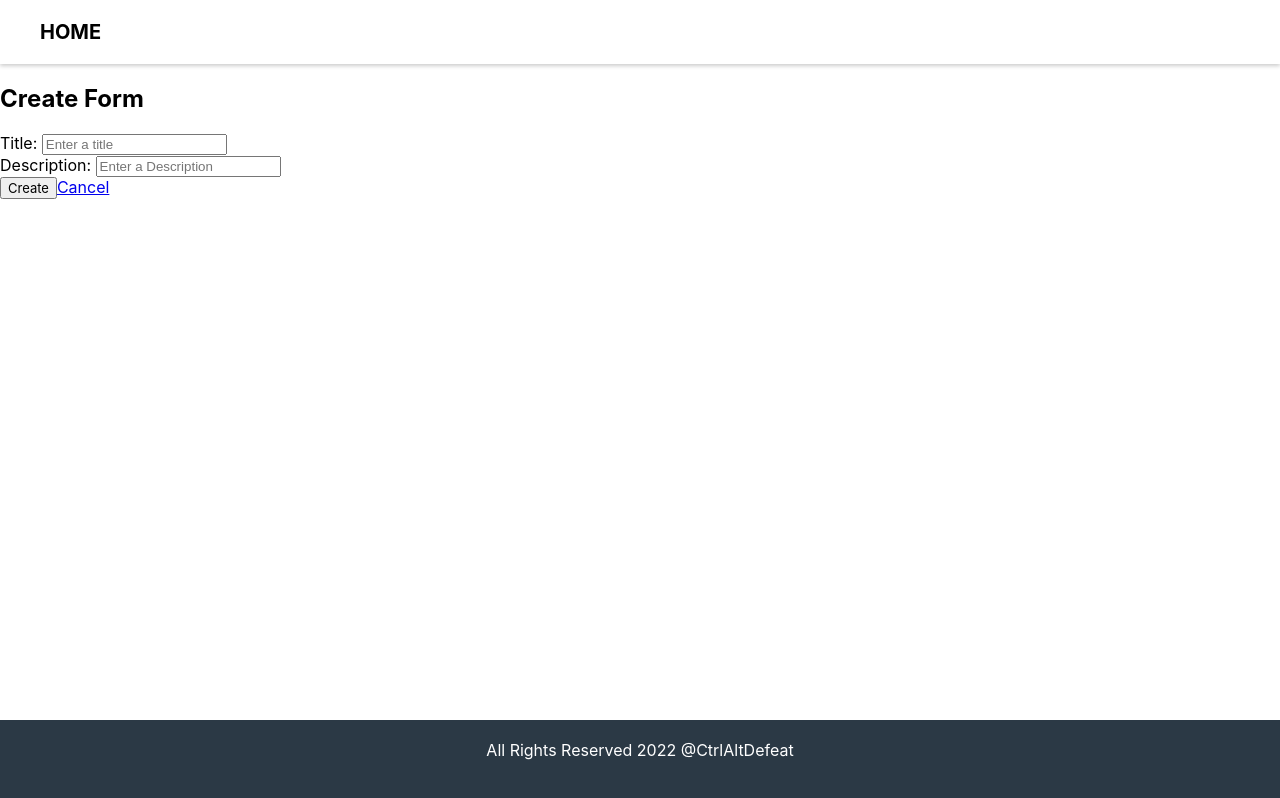
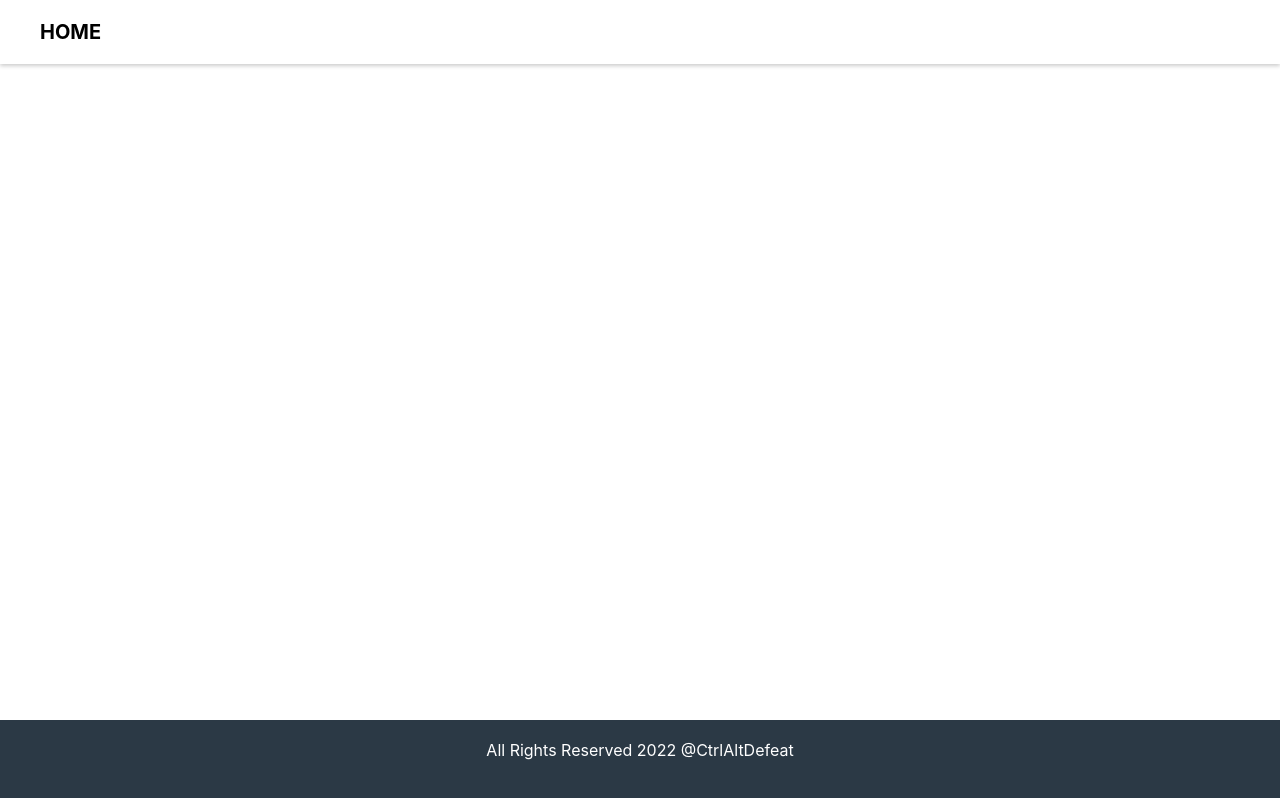
Before and after one commit to LPZ-Fabian/form-creator-app, a React (Create React App) app in the folder form-creator-app-frontend/: page /build-form in a window 1280 px wide. Built offline with nearby package versions, Linux system fonts and the light colour scheme.

Commit message:
Refactored naming and added dummy submit button to preview.

```diff
--- a/form-creator-app-frontend/src/App.js
+++ b/form-creator-app-frontend/src/App.js
@@ -2,12 +2,11 @@ import "./App.css";
 import { BrowserRouter as Router, Route, Routes, Navigate } from "react-router-dom";
 import Header from "./components/Header";
 import Footer from "./components/Footer";
-import CreateForm from "./components/CreateForm";
+import CreateForm from "./components/FormBuilder";
 import SelectElements from "./components/SelectElements";
 import UpdateUserElementComponent from "./components/UpdateUserElementComponent";
 import CreateElement from "./components/CreateElement";
 import ManageForms from "./components/ManageForms";
-import CreateFormComponent from "./components/CreateFormComponents";
 import ViewForm from "./components/ViewForm";
 
 
@@ -27,7 +26,6 @@ function App() {
         <Route path="/build-element/:defaultId/:formId" element={<CreateElement />}></Route>
         <Route path="/update-form/:id" element={<CreateForm />}></Route>
         <Route path="/user-form/:id" element={<CreateForm />}></Route>
-        <Route path="/build-form/" element={<CreateFormComponent />}></Route>
         <Route path="/view-form/:id" element={<ViewForm/>}></Route>
       </Routes>
       <Footer />
--- a/form-creator-app-frontend/src/components/CreateFormComponents.js
+++ /dev/null
@@ -1,104 +0,0 @@
-import React, { useState, useEffect } from "react";
-import { useNavigate, Link, useParams } from "react-router-dom";
-import BuildFormService from "../services/BuildFormService";
-
-const CreateFormComponent = () => {
-  //const{type} = useParams();
-  const [title, setTitle] = useState("");
-  const [description, setDescription] = useState("");
-  const navigate = useNavigate();
-  const { formId } = useParams();
-  const pathName = window.location.pathname;
-
-  const createOrUpdateForm = (e) => {
-    e.preventDefault();
-    const form = {
-      title: title,
-      description: description,
-    };
-    if (pathName.includes("/build-form")) {
-      BuildFormService.createForm(form)
-        .then((response) => {
-          console.log(response.data);
-          navigate("/user-form/" + response.data.id);
-        })
-        .catch((error) => {
-          console.log(error);
-        });
-    } else {
-      BuildFormService.updateForm(formId, form)
-        .then((response) => {
-          navigate("/manage");
-        })
-        .catch((error) => {
-          console.log(error);
-        });
-    }
-  };
-
-  useEffect(() => {});
-
-  const pageTitle = () => {
-    if (pathName.includes("/build-form")) {
-      return <h2>Create Form</h2>;
-    } else {
-      BuildFormService.getFormById(formId)
-        .then((response) => {
-          setTitle(response.data.title);
-          setDescription(response.data.description);
-        })
-        .catch((error) => {
-          console.log(error);
-        });
-      return <h2>Update Form</h2>;
-    }
-  };
-
-  return (
-    <div>
-      <div className="container">
-        <div className="row">
-          <div className="card col-md-6 offset-md-3 offset-md-3">
-            {pageTitle()}
-            <div className="card-body">
-              <form>
-                <div className="form-group mb-2">
-                  <label className="form-label"> Title: </label>
-                  <input
-                    type="text"
-                    placeholder="Enter a title"
-                    name="title"
-                    className="form-control"
-                    value={title}
-                    onChange={(e) => setTitle(e.target.value)}
-                  ></input>
-                </div>
-                <div className="form-group mb-2">
-                  <label className="form-label"> Description: </label>
-                  <input
-                    type="text"
-                    placeholder="Enter a Description"
-                    name="description"
-                    className="form-control"
-                    value={description}
-                    onChange={(e) => setDescription(e.target.value)}
-                  ></input>
-                </div>
-                <button className="btn btn-success" onClick={(e) => createOrUpdateForm(e)}>
-                  {" "}
-                  Create{" "}
-                </button>
-                <Link to="/manage-forms" className="btn btn-danger">
-                  {" "}
-                  Cancel{" "}
-                </Link>
-              </form>
-            </div>
-          </div>
-        </div>
-      </div>
-    </div>
-  );
-};
-
-export default CreateFormComponent;
--- a/form-creator-app-frontend/src/components/CreateForm.js
+++ b/form-creator-app-frontend/src/components/FormBuilder.js
@@ -50,7 +50,7 @@ const CreateForm = () => {
             return "Update Form";
         }
     };
-    const submitForm = (redirect) => {
+    const updateForm = (redirect) => {
         const form = {
             title: UserFormTitle,
             description: Description,
@@ -128,7 +128,7 @@ const CreateForm = () => {
                     <Link
                         to={"/add-element/" + id}
                         className="solid-button"
-                        onClick={() => submitForm(false)}
+                        onClick={() => updateForm(false)}
                     >
                         + Add Element
                     </Link>
@@ -160,7 +160,7 @@ const CreateForm = () => {
                                                 "/update-form-element/" +
                                                 JSON.stringify(form_element.id)
                                             }
-                                            onClick={() => submitForm(false)}
+                                            onClick={() => updateForm(false)}
                                         >
                                             Update
                                         </Link>
@@ -185,7 +185,7 @@ const CreateForm = () => {
                     <div className="actions">
                         <button
                             className="solid-button"
-                            onClick={() => submitForm(true)}
+                            onClick={() => updateForm(true)}
                         >
                             {buttonType()}
                         </button>
@@ -202,6 +202,7 @@ const CreateForm = () => {
                             {UserFormElements.map((element) =>
                                 createWebformElements(element)
                             )}
+                            <button type="button" className="solid-button">Submit</button>
                         </form>
                     </div>
               </div>
```
